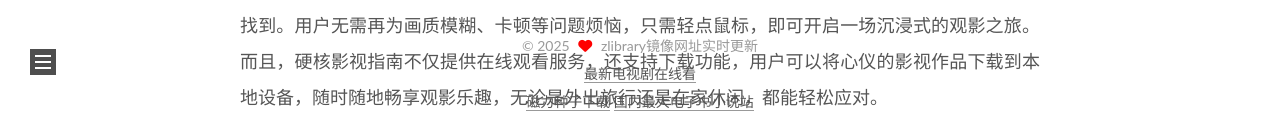
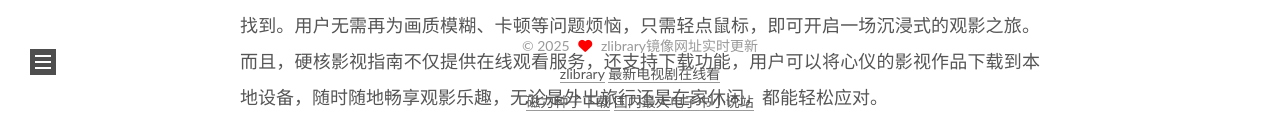
Before and after one commit to z-librarywekb/z-librarywekb.github.io, a plain HTML site: page p/yinghezhinan.html in a window 1280 px wide. Shown: the part 664-800 px from the top of the page. Drawn offline with nearby package versions, Linux system fonts and the light colour scheme.

Commit message:
Update yinghezhinan.html

```diff
--- a/p/yinghezhinan.html
+++ b/p/yinghezhinan.html
@@ -228,6 +228,7 @@
         </div>
 
            <div class="links">
+               <a href="https://z-libraryskb.github.io/" target="_blank" >zlibrary</a>
 <a href="https://www.tdboxs.cn/favorites/yingyinzaixian" target="_blank" >最新电视剧在线看</a><br>
 <a href="https://www.titk123.com/favorites/cilisousuo" target="_blank" >磁力种子下载</a>
 <a href="https://www.yecao123.cn/sites/224.html" target="_blank" >国内最大电子书小说站</a>
```
